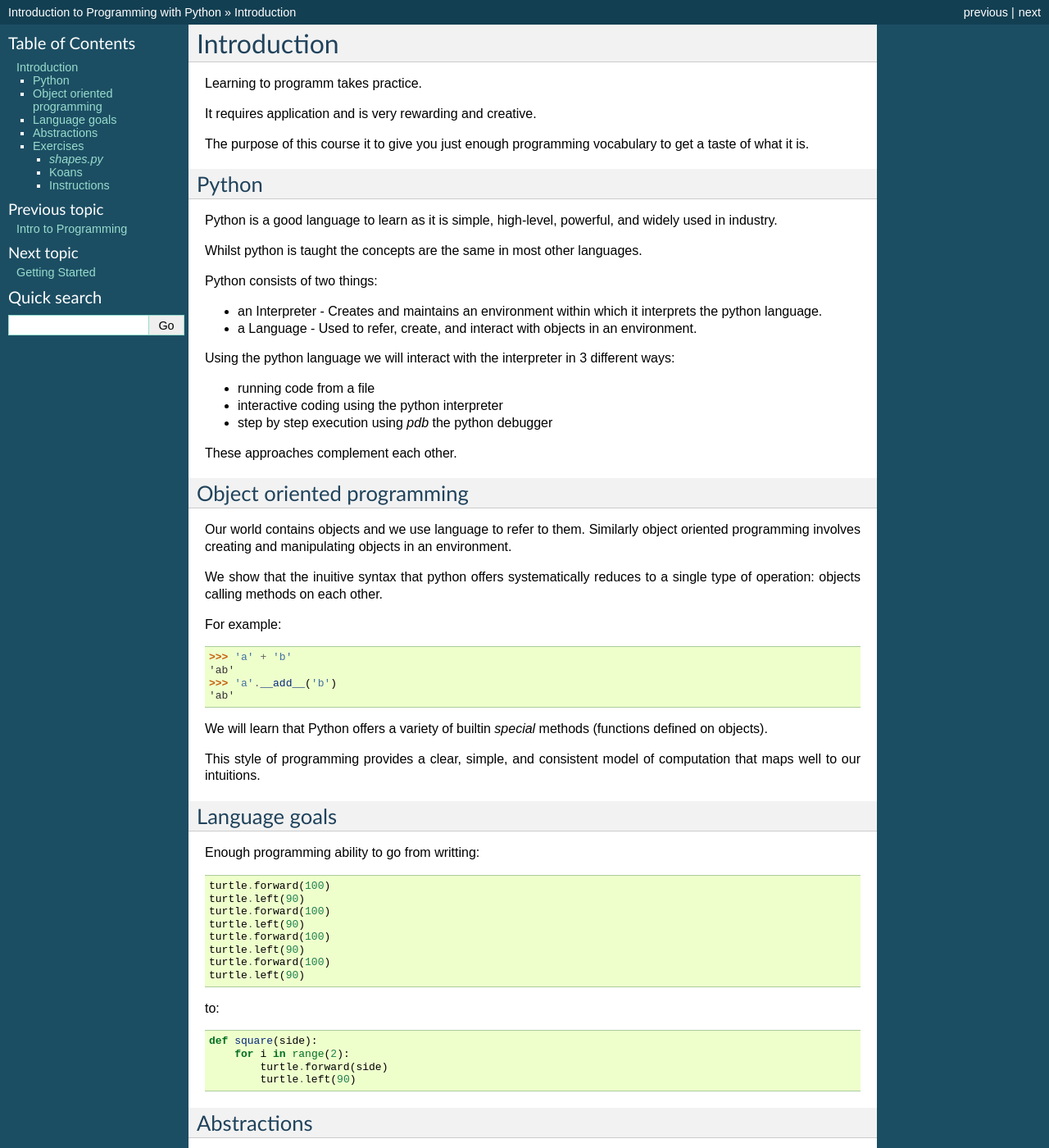
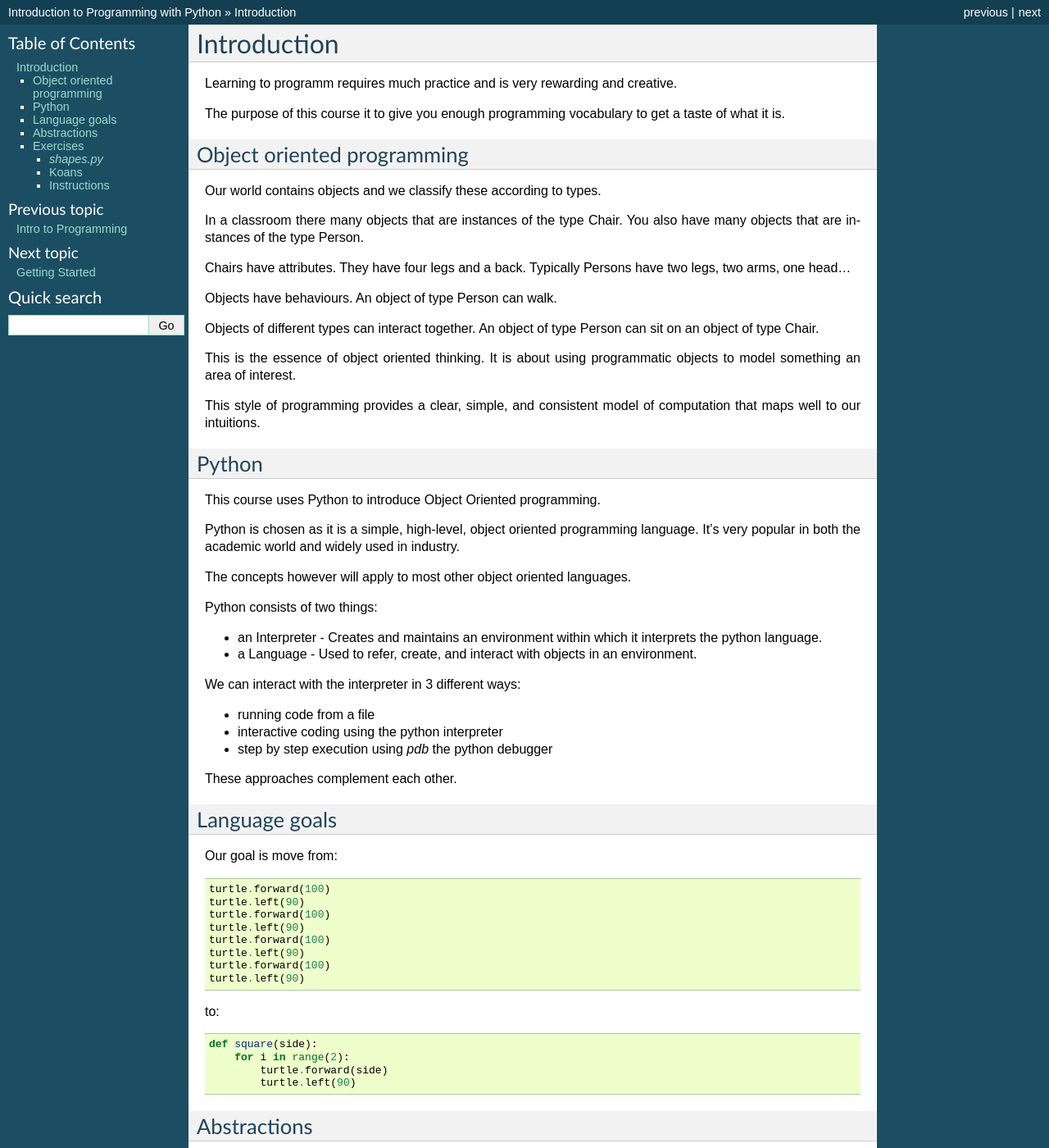
Before and after one commit to gu-lseg/intro-to-programming, a Sphinx documentation site: the page built from source/introduction.rst, in a window 1280 px wide and 1400 px high. Shown: the whole window at 82% size. Built offline with Sphinx 7.4.7, drawn with Linux system fonts in a browser that asks for light colours.

Commit message:
improved introduction

```diff
--- a/source/introduction.rst
+++ b/source/introduction.rst
@@ -1,27 +1,48 @@
 Introduction
 ************
 
-Learning to programm takes practice.
+Learning to programm requires much practice and is very rewarding and creative.
 
-It requires application and is very rewarding and creative.
+The purpose of this course it to give you enough programming vocabulary to
+get a taste of what it is.
 
-The purpose of this course it to give you just enough programming vocabulary to
-get a taste of what it is.
+
+Object oriented programming
+===========================
+
+Our world contains objects and we classify these according to types.
+
+In a classroom there many objects that are instances of the type Chair. You also have many objects that are instances of the type Person.
+
+Chairs have attributes. They have four legs and a back. Typically Persons
+have two legs, two arms, one head...
+
+Objects have behaviours. An object of type Person can walk.
+
+Objects of different types can interact together. An object of type Person can
+sit on an object of type Chair.
+
+This is the essence of object oriented thinking. It is about using programmatic
+objects to model something an area of interest.
+
+This style of programming provides a clear, simple, and consistent model of computation
+that maps well to our intuitions.
 
 Python
 ======
 
-Python is a good language to learn as it is simple, high-level, powerful, and
-widely used in industry.
+This course uses Python to introduce Object Oriented programming.
 
-Whilst python is taught the concepts are the same in most other languages.
+Python is chosen as it is a simple, high-level, object oriented programming language. It's very popular in both the academic world and widely used in industry.
+
+The concepts however will apply to most other object oriented languages.
 
 Python consists of two things:
 
 * an Interpreter - Creates and maintains an environment within which it interprets the python language.
 * a Language - Used to refer, create, and interact with objects in an environment.
 
-Using the python language we will interact with the interpreter in 3 different ways:
+We can interact with the interpreter in 3 different ways:
 
 * running code from a file
 * interactive coding using the python interpreter
@@ -29,31 +50,10 @@ Using the python language we will interact with the interpreter in 3 different w
 
 These approaches complement each other.
 
-Object oriented programming
-===========================
-
-Our world contains objects and we use language to refer to them. Similarly object oriented programming involves creating and manipulating objects in an environment.
-
-We show that the inuitive syntax that python offers systematically
-reduces to a single type of operation: objects calling methods on each other.
-
-For example::
-
-    >>> 'a' + 'b'
-    'ab'
-    >>> 'a'.__add__('b')
-    'ab'
-
-We will learn that Python offers a variety of builtin `special` methods
-(functions defined on objects).
-
-This style of programming provides a clear, simple, and consistent model of computation
-that maps well to our intuitions.
-
 Language goals
 ==============
 
-Enough programming ability to go from writting::
+Our goal is move from::
 
     turtle.forward(100)
     turtle.left(90)
```
Also changed, not shown: source/objects.rst (+8 -23 lines).
